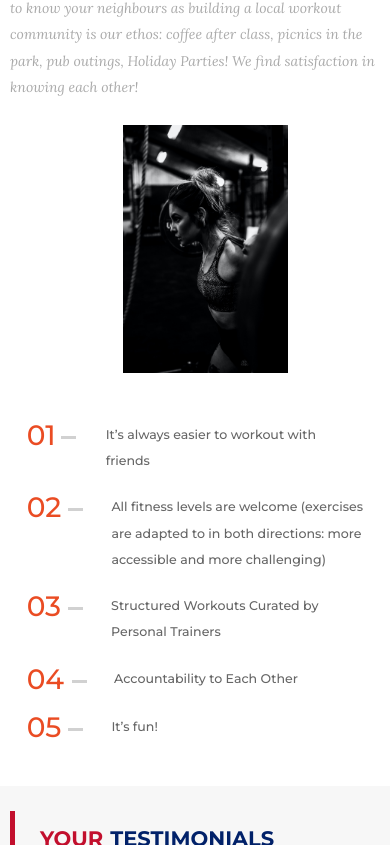
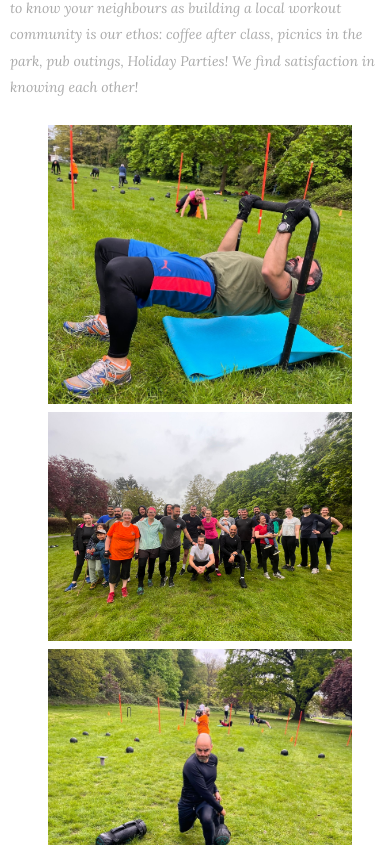
Before and after one commit to ufukcankurt/training-project, a React (Create React App) app: page / in a window 390 px wide. Shown: the part 3239-4084 px from the top of the page. Built offline with nearby package versions, Linux system fonts and the light colour scheme.

Commit message:
feat(join-our-bootcamp): add new images & update styles

```diff
--- a/src/components/joinOurBootcamp/JoinOurBootcamp.jsx
+++ b/src/components/joinOurBootcamp/JoinOurBootcamp.jsx
@@ -42,6 +42,19 @@ const whoWeAre = [
   },
 ];
 
+
+const items = [
+  {
+    image: "./img/img.JPG",
+  },
+  {
+    image: "./img/img3.JPG",
+  },
+  {
+    image: "./img/img2.JPG",
+  },
+];
+
 const JoinOurBootcamp = () => {
   return (
     <div className={styles.container}>
@@ -54,8 +67,8 @@ const JoinOurBootcamp = () => {
                 <li key={item.id}>
                   <span className={styles.number}>{item.id}</span>
                   <div className={styles.infosItem}>
-                    {item.title !== ""  && <span className={styles.infosTitle}>{item.title}</span>}
-                    {item.title !== ""  && <br />}
+                    {item.title !== "" && <span className={styles.infosTitle}>{item.title}</span>}
+                    {item.title !== "" && <br />}
                     <span className={styles.infosDesc}>{item.description}</span>
                   </div>
                 </li>
@@ -64,7 +77,15 @@ const JoinOurBootcamp = () => {
           </div>
         </div>
         <div className={styles.rightSide}>
-          <img src="./img/whoweare3.jpg" alt="" />
+          {items.map((item, i) => (
+            <div className={styles.item}>
+              <div className={styles.image}>
+                <img src={item.image} alt="" />
+              </div>
+              <div className={styles.inner}>
+              </div>
+            </div>
+          ))}
         </div>
       </div>
     </div>
--- a/src/components/joinOurBootcamp/joinOurBootcamp.module.css
+++ b/src/components/joinOurBootcamp/joinOurBootcamp.module.css
@@ -55,7 +55,7 @@
 
 .number {
 	font-size: 2rem;
-	color: #ea4c23;
+	color: #C20F2D;
 	vertical-align: text-top;
 	line-height: 1;
 	position: relative;
@@ -89,40 +89,34 @@
 }
 
 @media (max-width: 991.98px) {
+  .leftSide {
+    width: 58%;
+    padding-left: 2%;
+    padding-right: 2%;
+  }
 }
 
 @media (max-width: 767.98px) {
   .content {
+    flex-direction: column-reverse;
+    justify-content: center;
+    align-items: center;
     margin-top: 25px;
-	}
-
-	.leftSide {
-		padding-left: 2%;
-		padding-right: 2%;
-	}
-
-	.rightSide {
-		padding-left: 20px;
   }
 
   .infos {
     padding-left: 0;
 }
-}
 
-@media (max-width: 580.98px) {
-	.content {
-		flex-direction: column-reverse;
-		justify-content: center;
-		align-items: center;
+  .leftSide {
+    width: 95%;
+    padding-left: 0;
+    padding-right: 0;
   }
 
   .rightSide {
-		width: 50%;
-		margin-bottom: 40px;
-	}
-
-	.leftSide {
-		width: 95%;
+    width: 85%;
+    padding-left: 10px;
+    padding-bottom: 20px;
   }
 }
```
Lines whose indentation alone changed are shown as unchanged.
